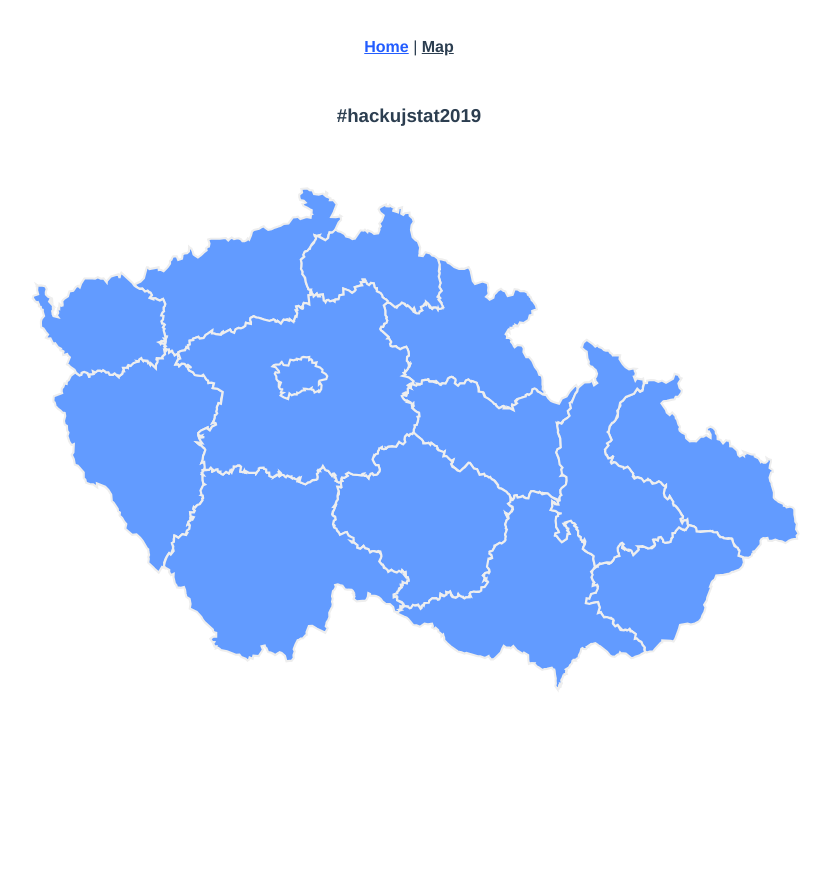
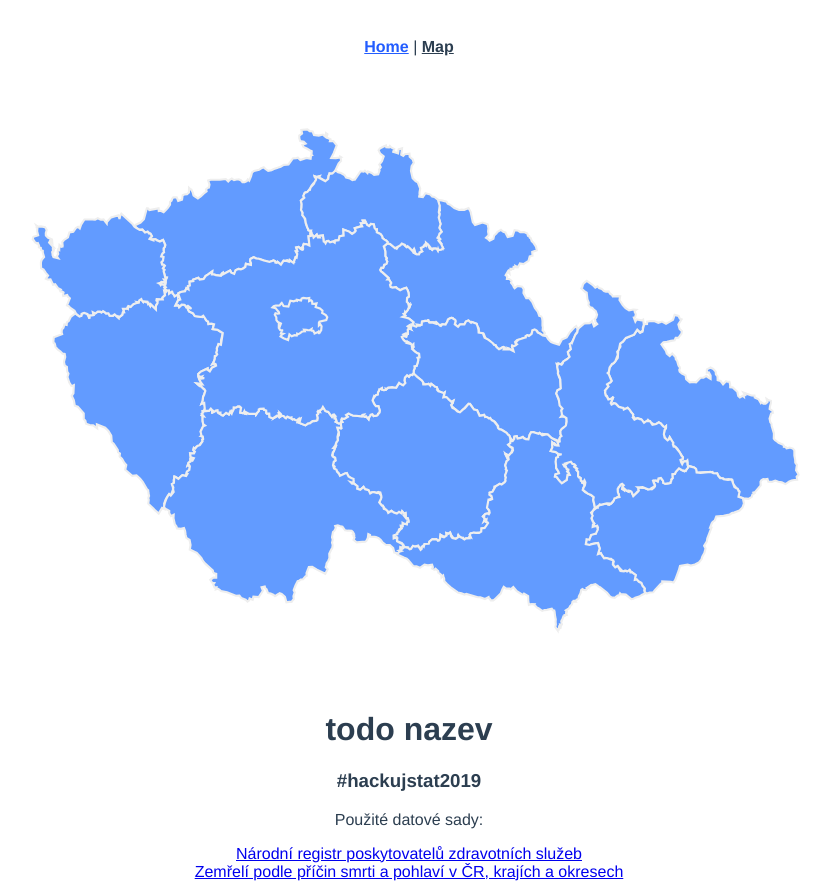
Before and after one commit to panda098/hackujstat2019, a Vue app: page / in a window 1280 px wide. Shown: the whole page, without its empty margins (231-1061 px from the left). Before the commit the page ends 800 px from the top, so only its background shows below. Built offline with nearby package versions, Linux system fonts and the light colour scheme.

Commit message:
links to used datasets

```diff
--- a/src/views/Home.vue
+++ b/src/views/Home.vue
@@ -1,6 +1,5 @@
 <template>
   <div>
-    <h3>#hackujstat2019</h3>
     <svg version="1.0" xmlns="http://www.w3.org/2000/svg" xmlns:xlink="http://www.w3.org/1999/xlink" x="0" y="0"
          width="800" height="600" viewBox="15 40 340 280" enable-background="new 0 0 400 300" xml:space="preserve">
       <g class="mapa_cr_kraje">
@@ -581,6 +580,15 @@
         <text class="kraj_value_CZ080 kraj_value" transform="matrix(1 0 0 1 304.4268 193.4248)"></text>
   </g>
     </svg>
+    <h1>todo nazev</h1>
+    <h3>#hackujstat2019</h3>
+    <p>Použité datové sady:</p>
+    <a target="_blank"
+       href="https://data.gov.cz/datov%C3%A1-sada?iri=https%3A%2F%2Fdata.gov.cz%2Fzdroj%2Fdatov%C3%A9-sady%2Fhttps---opendata.mzcr.cz-api-3-action-package_show-id-nrpzs">Národní
+      registr poskytovatelů zdravotních služeb</a><br>
+    <a target="_blank"
+       href="https://data.gov.cz/datov%C3%A1-sada?iri=https%3A%2F%2Fdata.gov.cz%2Fzdroj%2Fdatov%C3%A9-sady%2Fhttp---vdb.czso.cz-pll-eweb-package_show-id-130143">Zemřelí
+      podle příčin smrti a pohlaví v ČR, krajích a okresech</a>
   </div>
 </template>
 
```
